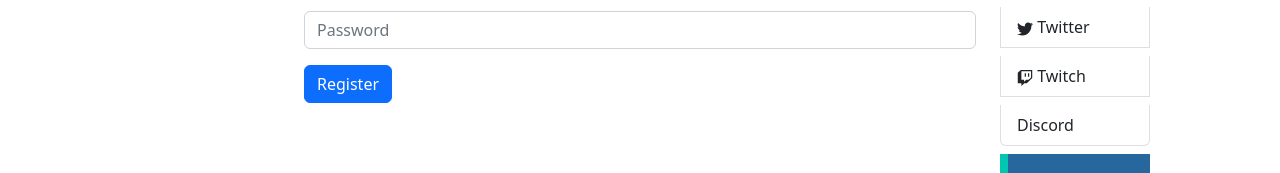
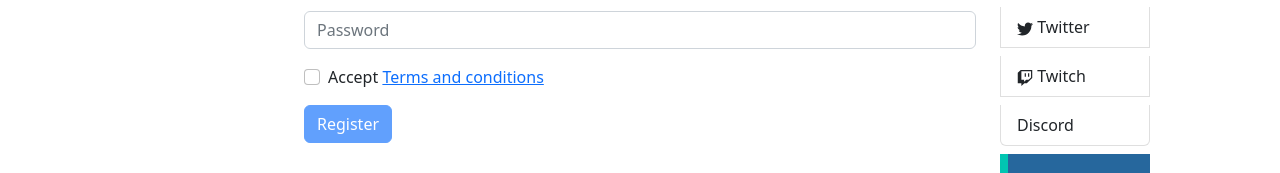
Before and after one commit to ashiqur-russel/News-portal-Client, a React (Create React App) app: page /register in a window 1280 px wide. Shown: the part 431-604 px from the top of the page. Built offline with nearby package versions, Linux system fonts and the light colour scheme; no server answers.

Commit message:
Accept Terms and conditions update name and photo

```diff
--- a/src/Pages/Login/Register/Register.js
+++ b/src/Pages/Login/Register/Register.js
@@ -1,12 +1,19 @@
 import React, { useState, useContext } from "react";
 import Button from "react-bootstrap/Button";
 import Form from "react-bootstrap/Form";
+import { Link } from "react-router-dom";
 import { toast } from "react-toastify";
 
 import { AuthContext } from "../../../contexts/UserContext";
 const Register = () => {
-  const { createUser } = useContext(AuthContext);
+  const { createUser, updateuserProfile } = useContext(AuthContext);
   const [error, setError] = useState("");
+  const [accepeted, setAccepted] = useState(false);
+
+  //terms & condiotion
+  const handleAccepted = (event) => {
+    setAccepted(event.target.checked);
+  };
 
   const handleSubmit = (event) => {
     event.preventDefault();
@@ -23,6 +30,9 @@
         console.log(user);
         setError("");
         form.reset();
+        handleUpdateUserProfile(name, photoURL)
+          .then(() => {})
+          .cathc((err) => console.err(err));
         toast.success("Please verify your email address.");
       })
       .catch((e) => {
@@ -30,6 +40,14 @@
         console.error(e);
         console.log(e.message);
       });
+  };
+
+  const handleUpdateUserProfile = (name, photoURL) => {
+    const profile = {
+      displayName: name,
+      photoURL: photoURL,
+    };
+    updateuserProfile(profile);
   };
   return (
     <Form onSubmit={handleSubmit}>
@@ -61,8 +79,18 @@
           required
         />
       </Form.Group>
-
-      <Button variant="primary" type="submit">
+      <Form.Group className="mb-3" controlId="formBasicCheckbox">
+        <Form.Check
+          type="checkbox"
+          onClick={handleAccepted}
+          label={
+            <>
+              Accept <Link to="/terms">Terms and conditions</Link>
+            </>
+          }
+        />
+      </Form.Group>
+      <Button variant="primary" type="submit" disabled={!accepeted}>
         Register
       </Button>
       <Form.Text className="text-danger">{error}</Form.Text>
--- /dev/null
+++ b/src/Pages/TermsAndConditions/TermsAndConditions.js
@@ -0,0 +1,15 @@
+import React from "react";
+import { Link } from "react-router-dom";
+
+const TermsAndConditions = () => {
+  return (
+    <div>
+      <h3>Here is our terms & Condition</h3>
+      <p>
+        Go back to Registration <Link to="/register">Register</Link>{" "}
+      </p>
+    </div>
+  );
+};
+
+export default TermsAndConditions;
--- a/src/Routes/Routes.js
+++ b/src/Routes/Routes.js
@@ -6,6 +6,7 @@
 import Login from "../Pages/Login/Login/Login";
 import Register from "../Pages/Login/Register/Register";
 import News from "../Pages/News/News";
+import TermsAndConditions from "../Pages/TermsAndConditions/TermsAndConditions";
 import PrivateRoute from "./PrivateRoute/PrivateRoute";
 
 export const router = createBrowserRouter([
@@ -45,6 +46,10 @@
         path: "/register",
         element: <Register></Register>,
       },
+      {
+        path: "/terms",
+        element: <TermsAndConditions></TermsAndConditions>,
+      },
     ],
   },
 ]);
--- a/src/contexts/UserContext.js
+++ b/src/contexts/UserContext.js
@@ -37,6 +37,10 @@
     return signOut(auth);
   };
 
+  const updateuserProfile = (profile) => {
+    return updateuserProfile(auth.currentUser, profile);
+  };
+
   useEffect(() => {
     const unsubscribe = onAuthStateChanged(auth, (currentUser) => {
       setuser(currentUser);
@@ -46,7 +50,15 @@
       unsubscribe();
     };
   }, []);
-  const userInfo = { user, providerLogin, logOut, createUser, signIn, loading };
+  const userInfo = {
+    user,
+    providerLogin,
+    logOut,
+    createUser,
+    signIn,
+    loading,
+    updateuserProfile,
+  };
 
   return (
     <AuthContext.Provider value={userInfo}>{children}</AuthContext.Provider>
```
